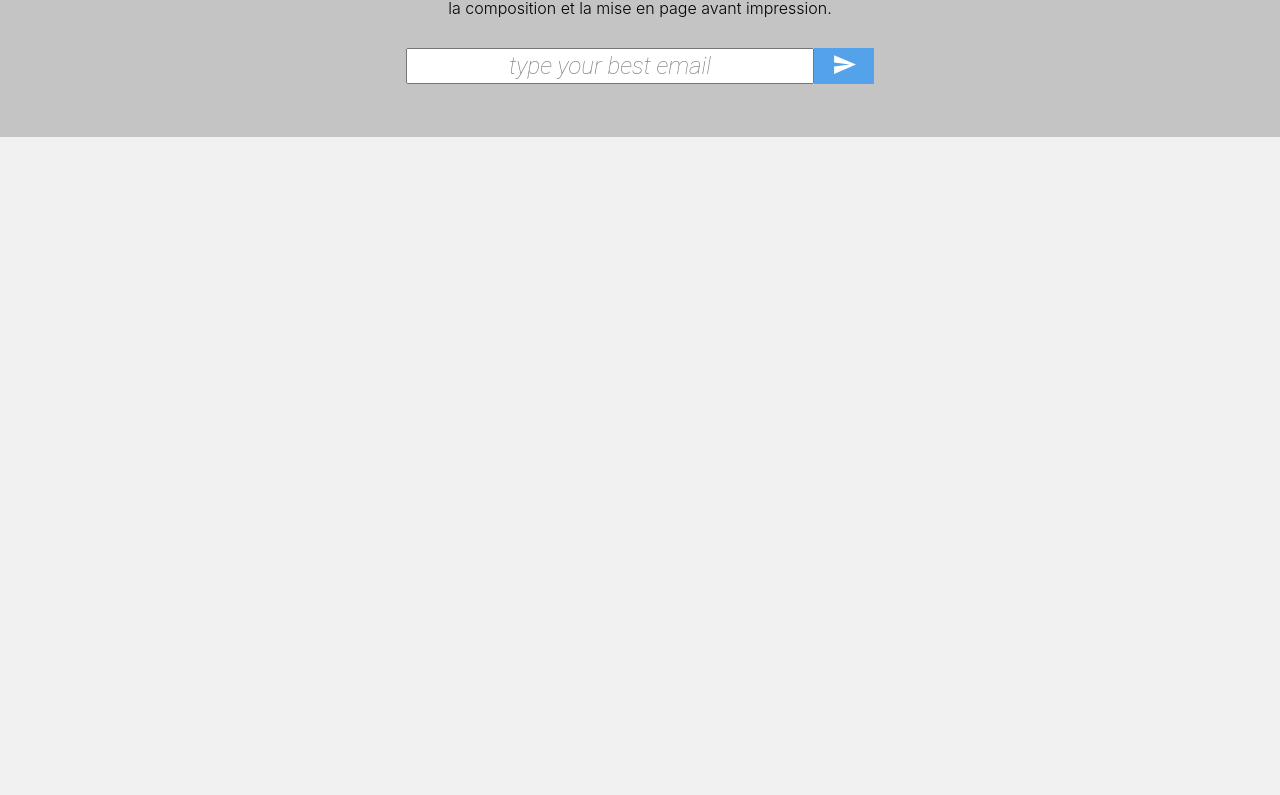
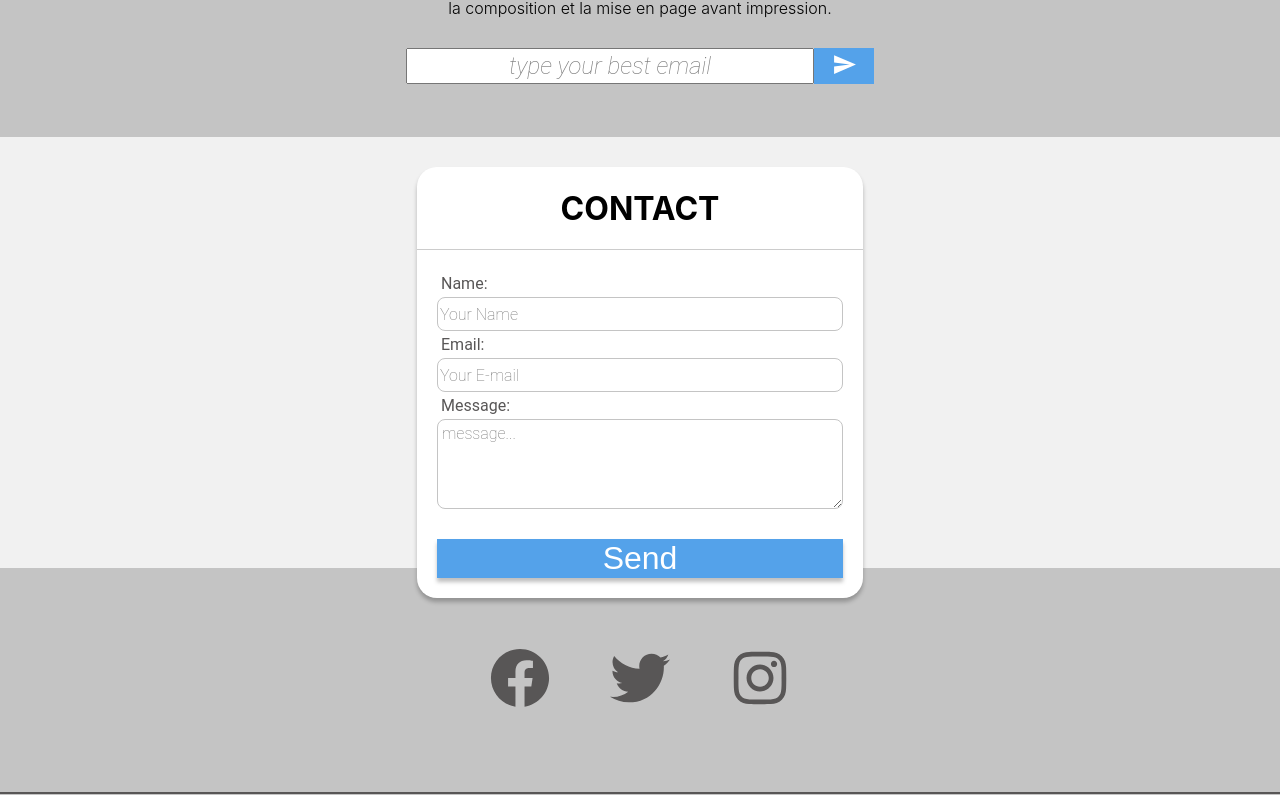
Before and after one commit to Andre17Nas/LandingPageBasic, a React (Create React App) app in the folder project/: page / in a window 1280 px wide. Shown: the part 2002-2797 px from the top of the page. Before the commit the page ends 2139 px from the top, so only its background shows below. Built offline with nearby package versions, Linux system fonts and the light colour scheme.

Commit message:
add footer e a seção de contatos

```diff
--- a/project/src/App.js
+++ b/project/src/App.js
@@ -6,6 +6,7 @@ import Product from './components/product'
 import Features from './components/features'
 import Reviewss from './components/reviewss'
 import Newsletter from './components/newsletter'
+import Footer from './components/footer'
 
 function App() {
   return (
@@ -16,6 +17,7 @@ function App() {
       <Features/>
       <Reviewss/>
       <Newsletter/>
+      <Footer/>
     </>
   );
 }
--- /dev/null
+++ b/project/src/components/footer/fotter.css
@@ -0,0 +1,93 @@
+.container-footer{
+    display: flex;
+    flex-direction: column;
+    align-items: center;
+}
+
+#section-contact{
+
+    position:relative;
+    z-index: 100;
+    transform: translateY(30px);
+    background-color:#FFF;
+    border-radius: 20px;
+    text-align: center;
+    box-shadow: 0px 4px 4px rgba(0, 0, 0, 0.25);
+
+}
+
+#section-contact > form{
+    display: flex;
+    flex-direction: column;
+    padding: 20px;
+    border-top: 1px solid #ccc;
+    text-align: left;
+}
+
+#section-contact > form > input{
+    font-family: Roboto Thin;
+    font-size: 1rem;
+    border-radius: 8px;
+    border: 1px solid #C4C4C4;
+    text-align: left;
+
+    font-style: normal;
+}
+
+#section-contact > form > label{
+    font-family: Roboto;
+    padding: 4px;
+    font-style: normal;
+    color: #585656;
+    text-align: left;
+}
+#section-contact > form > textarea{
+    font-family: Roboto Thin;
+    font-style: normal;
+    font-size: 1rem;
+    border-radius: 8px;
+    border: 1px solid #C4C4C4;
+    text-align: left;
+    height: 80px;
+    padding: 4px;
+
+}
+
+#section-contact > form > button{
+    margin-top: 30px;
+    font-size: 2rem;
+    width: 100%;
+    box-shadow: 0px 4px 4px rgb(0, 0, 0 , 0.25);
+
+}
+
+footer {
+    margin: 0 auto;
+    display: flex;
+    flex-direction: column;
+    width: 100%;
+    background-color: #C4C4C4;
+    align-items: center;
+
+
+}
+
+footer .social-links{
+    margin: 80px;
+
+}
+
+tr {
+    border: 1px solid #585656;
+    width: 100%;
+}
+
+footer p{
+    margin-top: 100px;
+}
+
+.social{
+
+    margin: 0 30px;
+    color: #585656;
+}
--- /dev/null
+++ b/project/src/components/footer/index.js
@@ -0,0 +1,33 @@
+import './fotter.css'
+import { FaFacebook, FaTwitter, FaInstagram } from 'react-icons/fa'
+import { BuyButton } from '../styled_components/global'
+
+export default function Footer(){
+    return(
+        <div className="container-footer">
+
+            <div id="section-contact">
+            <h1>CONTACT</h1>
+            <form>
+            <label>Name: </label>
+                <input type="text" placeholder="Your Name"/>
+            <label>Email: </label>
+                <input type="email" placeholder="Your E-mail"/>
+            <label>Message: </label>
+                <textarea type="text" placeholder="message..."/>
+            <button>Send</button>
+                </form>
+            </div>
+
+            <footer>
+                <div className="social-links">
+                    <FaFacebook size={60} className="social"></FaFacebook>
+                    <FaTwitter size={60} className="social"></FaTwitter>
+                    <FaInstagram size={60} className="social"></FaInstagram>
+                </div>
+                <tr></tr>
+                <p> Copyright &copy; 2021 - André Nas. Todos os Direitos Reservados</p>
+            </footer>
+        </div>
+    );
+}
--- a/project/src/components/product/product.css
+++ b/project/src/components/product/product.css
@@ -2,7 +2,6 @@
     display: flex;
     height: 500px;
     flex-direction: column;
-    background-color: #FFF;
     align-items: center;
 
 }
```
